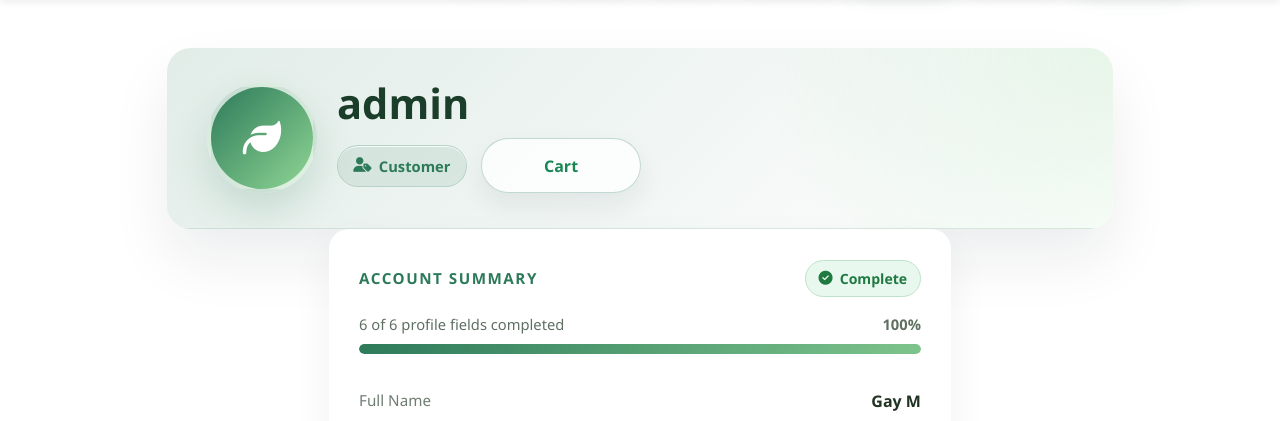
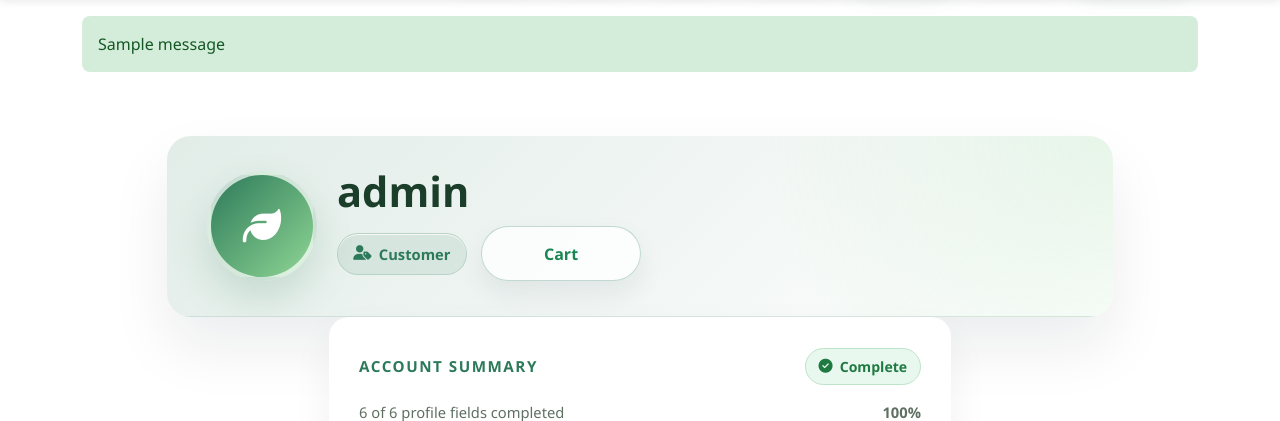
Before and after one commit to klamoste/FruitStore, a Django app: page /accounts/profile/ in a window 1280 px wide. Shown: the part 104-525 px from the top of the page. Run offline with Django 5.2, Linux system fonts and the light colour scheme; a user stored in the database is signed in; data comes from the database, SQL or seed files in the repository; one stand-in notice (Sample message) is shown.

Commit message:
Show checkout error messages

```diff
--- a/templates/base.html
+++ b/templates/base.html
@@ -503,6 +503,16 @@
         </div>
     </nav>
 
+    {% if messages %}
+    <div class="container-xl">
+        {% for message in messages %}
+        <div class="alert alert-{{ message.tags|default:'info' }}" role="alert">
+            {{ message }}
+        </div>
+        {% endfor %}
+    </div>
+    {% endif %}
+
     <!-- ===== CONTENT ===== -->
     {% block content %}{% endblock %}
 
```
